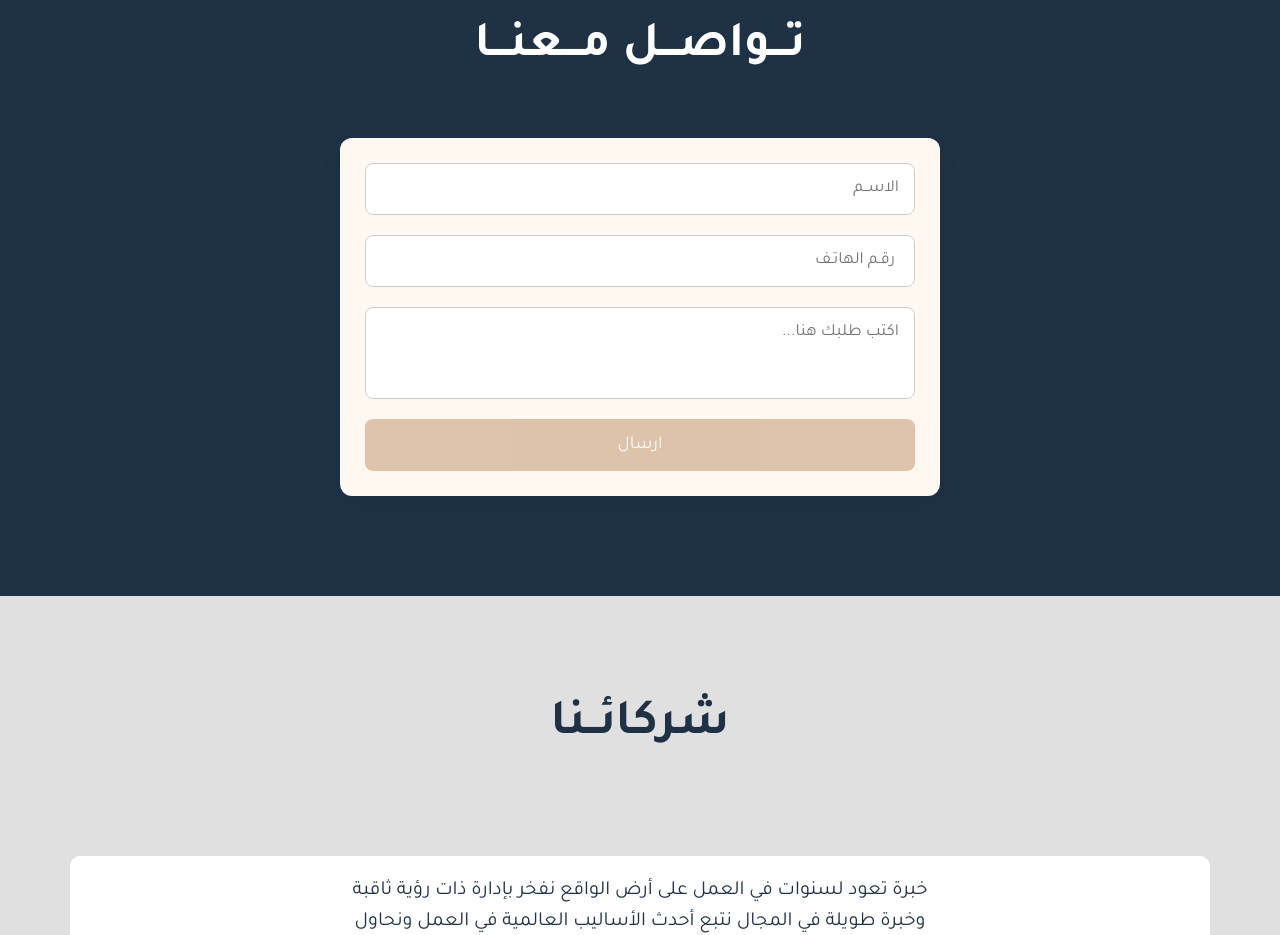
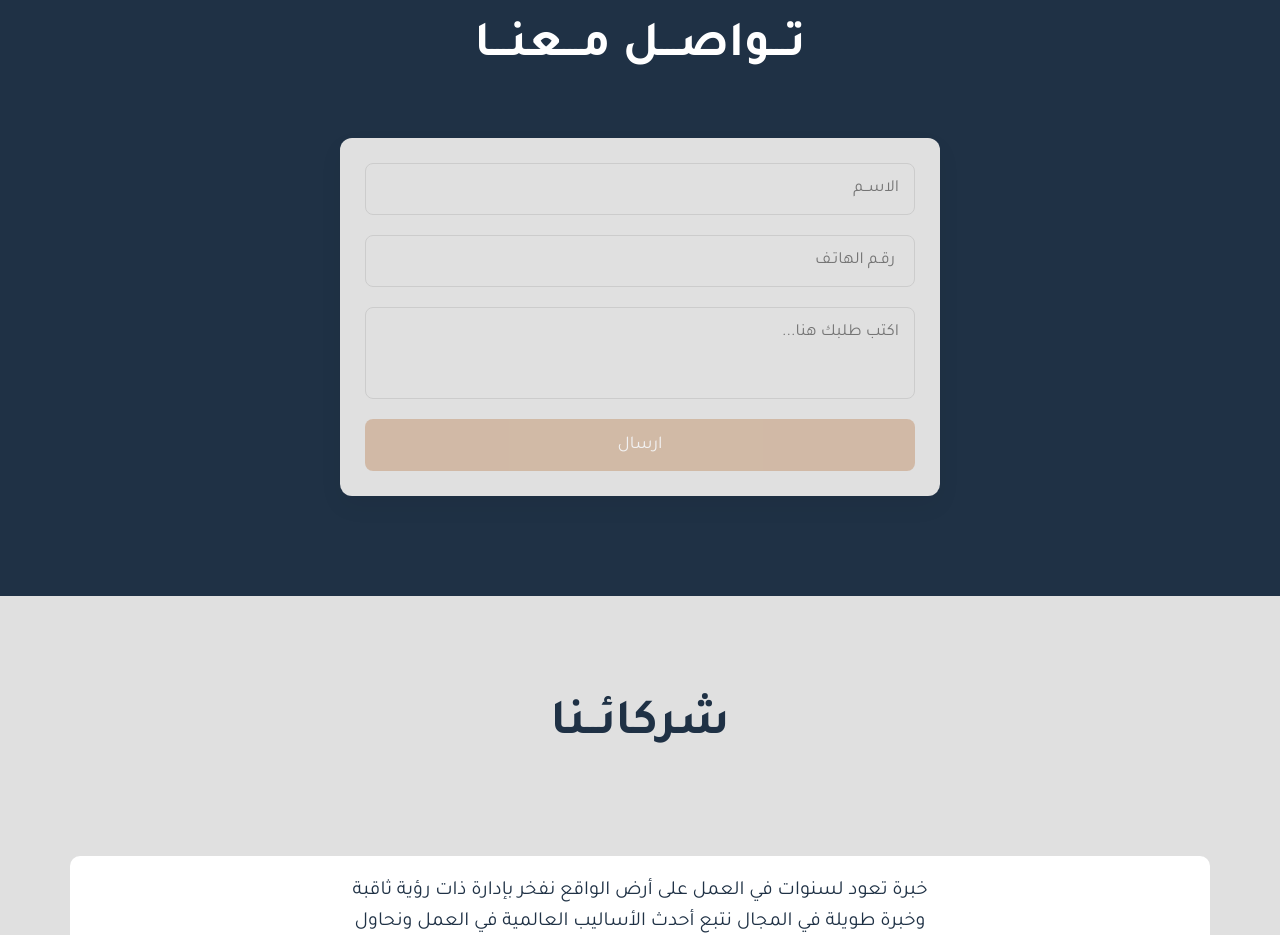
Before and after one commit to Ahmed-Abozied1/Sohail-Realestate, a React (Create React App) app: page / in a window 1280 px wide. Shown: the part 10940-11875 px from the top of the page. Built offline with nearby package versions, Linux system fonts and the light colour scheme.

Commit message:
change headeق

```diff
--- a/src/components/common_components/custom_phone_input/CustomPhoneInput.module.css
+++ b/src/components/common_components/custom_phone_input/CustomPhoneInput.module.css
@@ -3,7 +3,7 @@
     border-radius: 8px;
     border: 1px solid #ccc;
     padding: 15px;
-    background-color: #fff;
+    background-color: #e0e0e0 !important;
     font-size: 17px;
     transition: all 0.3s ease;
     direction: rtl;
--- a/src/components/website_sections/6th_estimate_the_cost/consultation_request_form/ConsultationRequestForm.module.css
+++ b/src/components/website_sections/6th_estimate_the_cost/consultation_request_form/ConsultationRequestForm.module.css
@@ -8,7 +8,7 @@
     width: 100%;
     max-width: 600px;
     padding: 25px;
-    background-color: #fff8f0;
+    background-color: #e0e0e0;
     border-radius: 12px;
     box-shadow: 0 10px 25px rgba(0, 0, 0, 0.05);
 }
@@ -37,7 +37,7 @@
     border-radius: 8px;
     border: 1px solid #ccc;
     padding: 15px;
-    background-color: #ffffff ;
+    background-color: #e0e0e0 ;
     font-size: 17px;
     transition: all 0.3s ease;
     direction: rtl;
```
